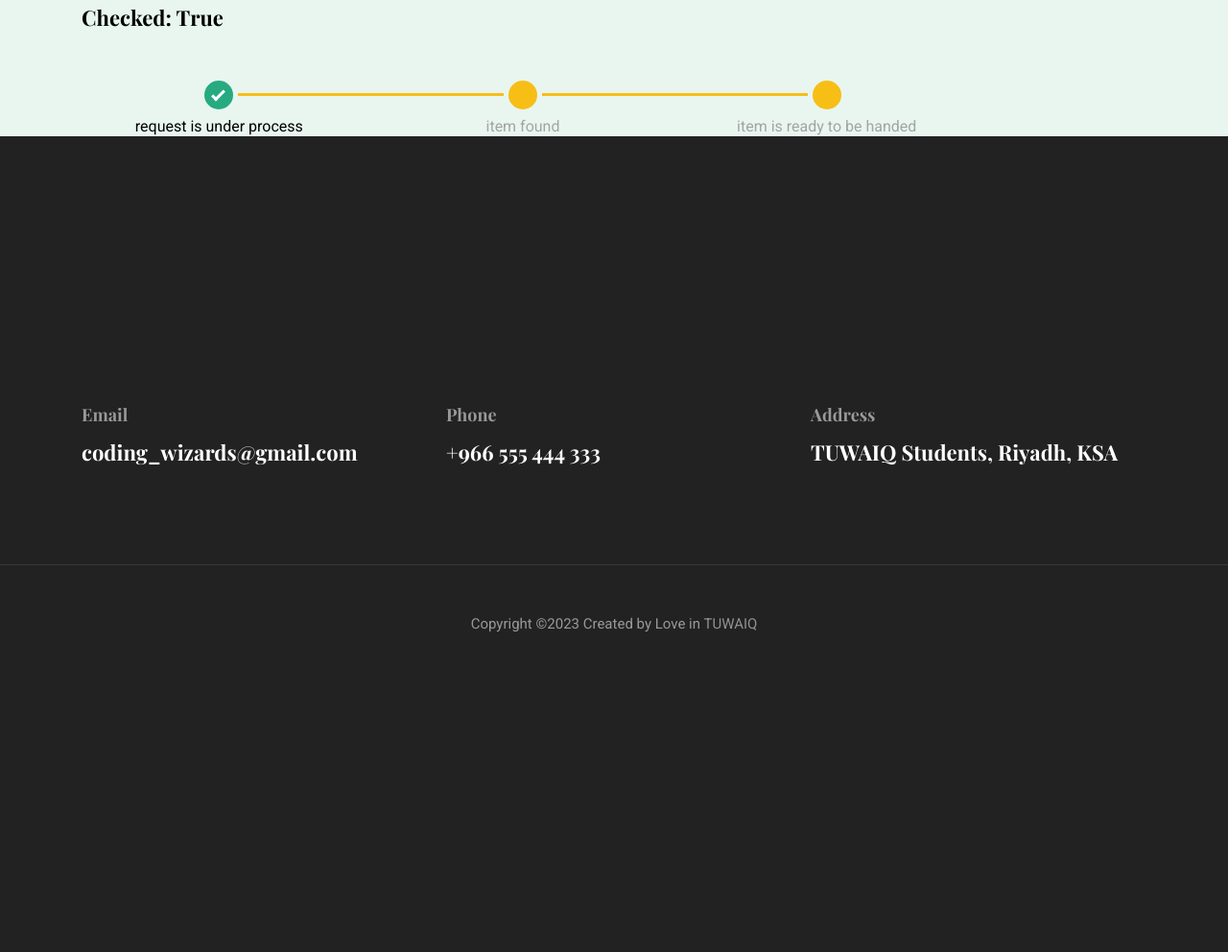
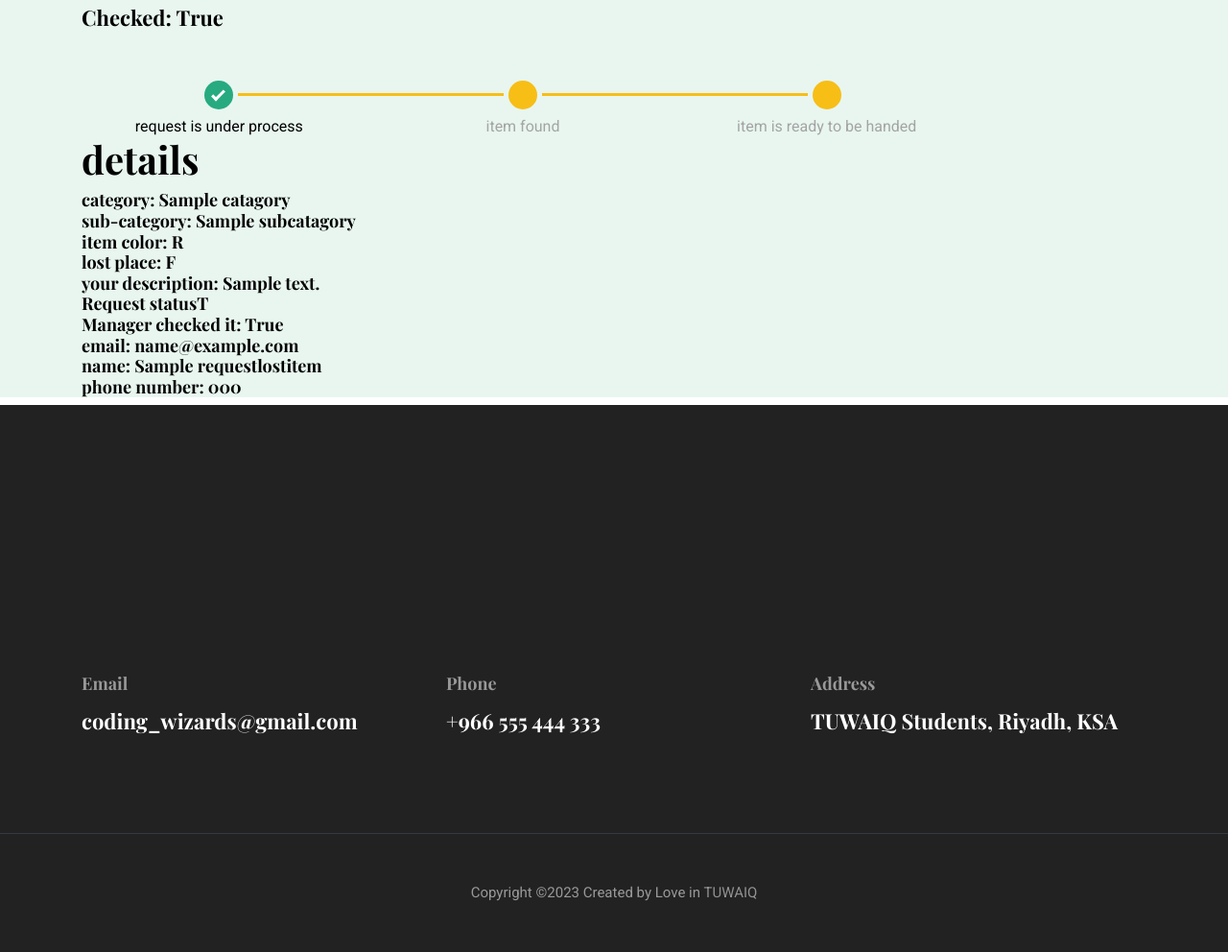
Before and after one commit to Ry-88/Dhallati, a Django app: page /request_tracking/1 in a window 1280 px wide. Shown: the part 875-1867 px from the top of the page at 96% size. Before the commit the page ends 1534 px from the top, so only its background shows below. Run offline with Django 4.2, Linux system fonts and the light colour scheme; tables that the repository leaves empty hold one stand-in row (values such as "Sample post"); some libraries are stand-ins or nearby versions.

Commit message:
deleted request detail and merged it with track pg

```diff
--- a/CapstoneProject/main_app/templates/main_app/request_tracking.html
+++ b/CapstoneProject/main_app/templates/main_app/request_tracking.html
@@ -63,4 +63,21 @@
         </div>
     </div>
 </div>
+<div class="container">
+
+    <h3>details</h3>
+    <h5>
+    category: {{tracking.catagory}}<br>
+    sub-category: {{tracking.Sub_catagory}}<br>
+    item color: {{tracking.color}}<br>
+    lost place: {{tracking.place}}<br>
+    your description: {{tracking.description}}<br>
+    Request status{{tracking.status}}<br>
+    Manager checked it: {{tracking.is_read}}<br>
+    email: {{tracking.email}}<br>
+    name: {{tracking.name}}<br>
+    phone number: {{tracking.phone_number}}<br>
+    {{tracking.}}
+    </h5>
+</div>
 {% endblock %}
--- a/CapstoneProject/main_app/urls.py
+++ b/CapstoneProject/main_app/urls.py
@@ -7,7 +7,6 @@ urlpatterns = [
 
     path('', views.home, name='home'),
     path('not_found', views.not_found, name='not_found'),
-    path('request_detail/<lost_id>', views.request_detail, name='request_detail'),
     path('request_tracking/<track_id>', views.request_tracking, name='request_tracking'),
     path("category_for_add_request_add",views.category,name="category_for_add_request_add"),
     path('request_add/<category_id>/', views.request_add, name='request_add'),
--- a/CapstoneProject/main_app/views.py
+++ b/CapstoneProject/main_app/views.py
@@ -70,13 +70,6 @@ def request_add(request: HttpRequest,category_id):
 
 
 
-def request_detail(request: HttpRequest,lost_id):
-
-    requests = RequestLostItem.objects.get(id=lost_id)
-
-    return render(request, 'main_app/request_detail.html', {'requests' : requests})
-
-
 def request_tracking(request: HttpRequest, track_id):
 
     tracking = RequestLostItem.objects.get(id=track_id)
```
Also changed, not shown: CapstoneProject/main_app/templates/main_app/request_detail.html (+10 -10 lines).
